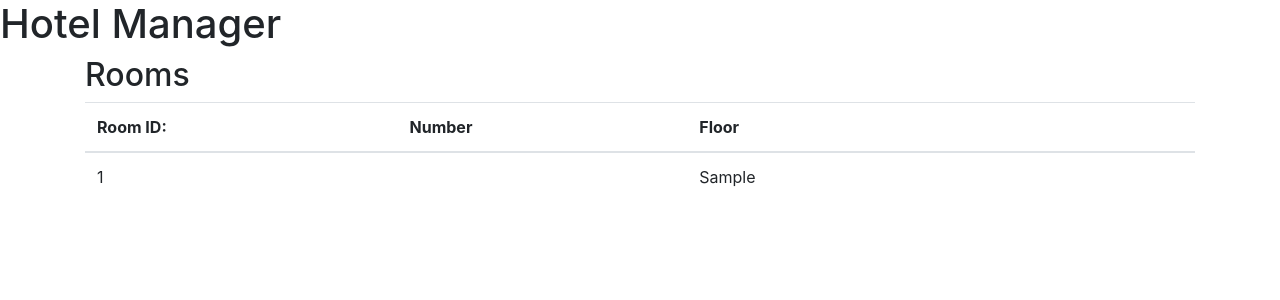
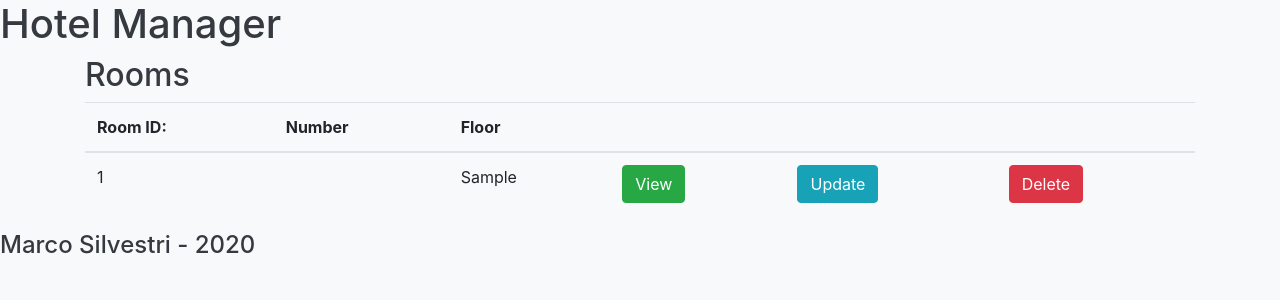
Before and after one commit to marco-silvestri/php-hotel-crud, a PHP site: page / in a window 1280 px wide. Shown: the top 300 px of the page. Run offline with PHP 8.4, Linux system fonts and the light colour scheme; tables that the repository leaves empty or names only in its code hold one stand-in row (values such as "Sample post"); data that the repository does not hold is empty.

Commit message:
Functional, needs style

```diff
--- a/index.php
+++ b/index.php
@@ -30,9 +30,27 @@ include __DIR__ . '/partials/template/crud-head.php';
                                 <td><?php echo $room['id']; ?></td>
                                 <td><?php echo $room['room_number']; ?></td>
                                 <td><?php echo $room['floor']; ?></td>
-                                <td></td>
-                                <td></td>
-                                <td></td>
+                                <td>
+                                    <a href="show.php">
+                                        <button type="button" class="btn btn-success">
+                                            View
+                                        </button>
+                                    </a>
+                                </td>
+                                <td>
+                                    <a href="">
+                                        <button type="button" class="btn btn-info">
+                                            Update
+                                        </button>
+                                    </a>
+                                </td>
+                                <td>
+                                    <a href="">
+                                        <button type="button" class="btn btn-danger">
+                                            Delete
+                                        </button>
+                                    </a>
+                                </td>
                             </tr>
                         <?php }
                     } ?>
@@ -42,7 +60,7 @@ include __DIR__ . '/partials/template/crud-head.php';
     </div>
 </div>
 
-<!-- Script -->
-<script src="/dist/app.js"></script>
-</body>
-</html>
+<?php
+//  Include the footer
+include __DIR__ . '/partials/template/crud-footer.php';
+?>
--- /dev/null
+++ b/partials/template/crud-footer.php
@@ -0,0 +1,13 @@
+
+    <footer>
+        <div>
+            <h4>
+                Marco Silvestri - 2020
+            </h4>
+        </div>
+    </footer>
+
+    <!-- Script -->
+    <script src="/dist/app.js"></script>
+    </body>
+</html>
--- a/src/scripts/app.js
+++ b/src/scripts/app.js
@@ -0,0 +1 @@
+console.log('JS is ready');
--- a/src/styles/app.scss
+++ b/src/styles/app.scss
@@ -4,5 +4,3 @@
 //  Partials
 @import 'partials/common';
 @import 'partials/variables'
-
-//  Common
--- a/src/styles/partials/_common.scss
+++ b/src/styles/partials/_common.scss
@@ -0,0 +1,4 @@
+body {
+    color: $dark;
+    background-color: $light;
+}
--- a/src/styles/partials/_variables.scss
+++ b/src/styles/partials/_variables.scss
@@ -1 +1,3 @@
 //  Colors
+$dark: #343a40;
+$light: #f8f9fa;
```
Also changed, not shown: package.json (+13 -2 lines), partials/show/server.php (added, +21 -0 lines), show.php (added, +24 -0 lines), dist/css/app.css, package-lock.json.
